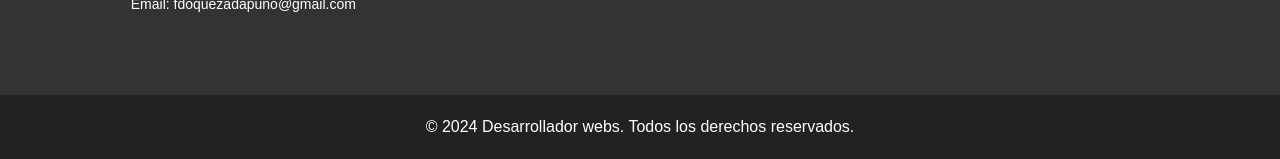
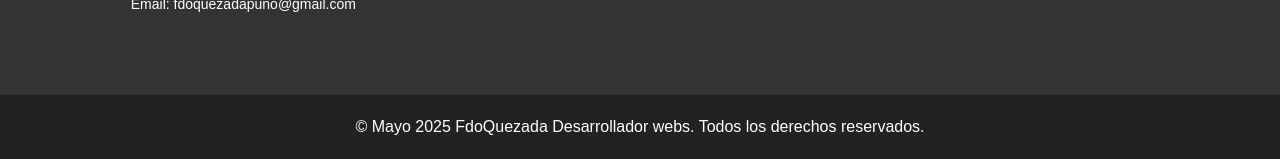
Before and after one commit to fdoquezada/password_generator, a plain HTML site: page index.html in a window 1280 px wide. Shown: the part 641-800 px from the top of the page. Drawn offline with nearby package versions, Linux system fonts and the light colour scheme.

Commit message:
se modifica css

```diff
--- a/index.html
+++ b/index.html
@@ -70,7 +70,7 @@
             </div>
         </div>
         <div class="copyright">
-            © 2024 Desarrollador webs. Todos los derechos reservados.
+            © Mayo 2025  FdoQuezada Desarrollador webs. Todos los derechos reservados.
         </div>
     </footer>
     <script src="static/script.js"></script>
```
